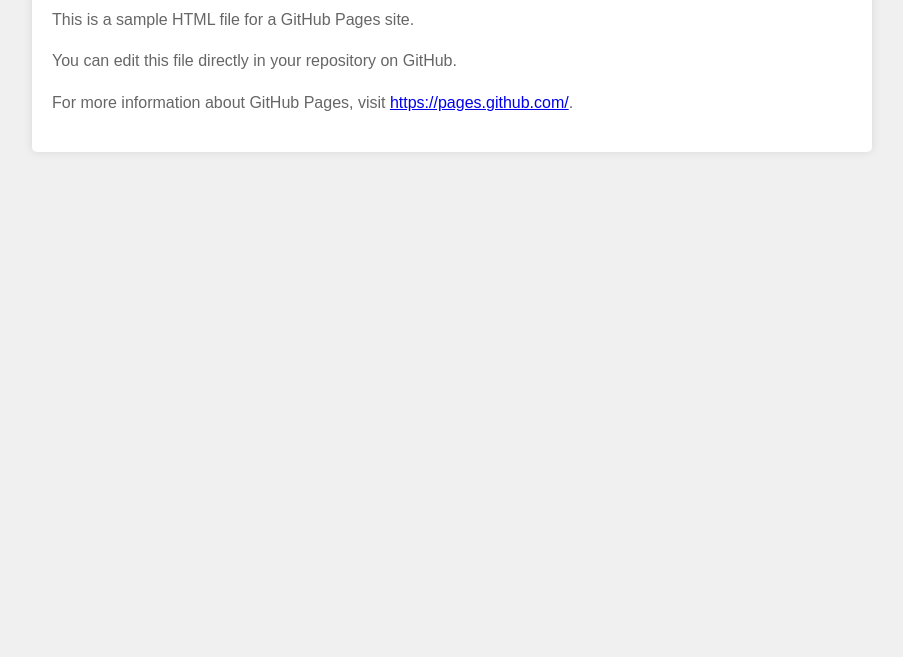
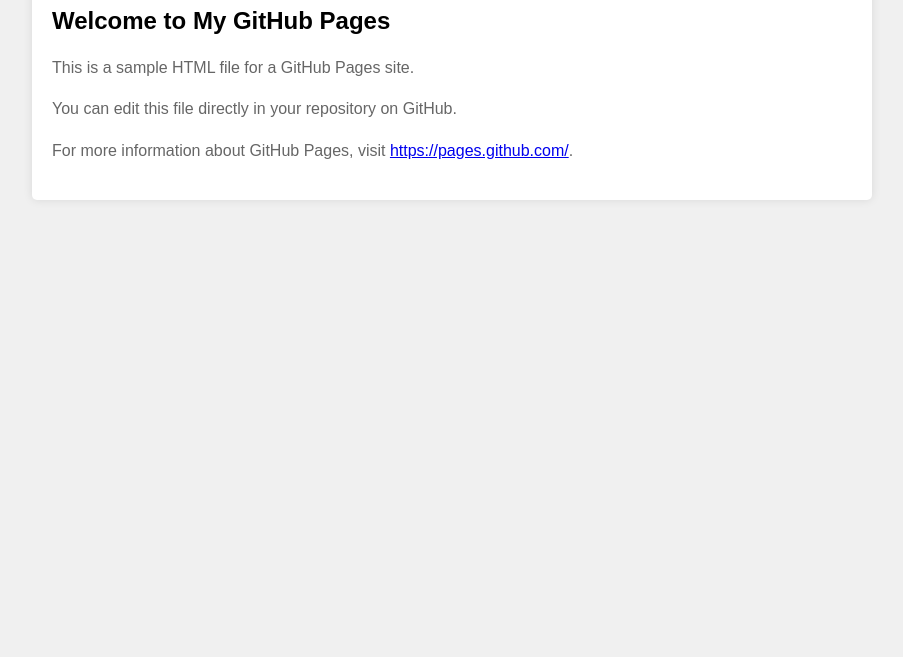
Before and after one commit to nyakagwafred/test-pages, a plain HTML site: page index.html in a window 1280 px wide. Shown: the part 143-800 px from the top of the page, without its empty margins (188-1091 px from the left). Drawn offline with Linux system fonts and the light colour scheme.

Commit message:
Add subheading to index.html
Added a subheading to the HTML page

```diff
--- a/index.html
+++ b/index.html
@@ -32,6 +32,7 @@
 <body>
     <div class="container">
         <h1>Welcome to My GitHub Pages Site</h1>
+        <h2>Welcome to My GitHub Pages</h2>
         <p>This is a sample HTML file for a GitHub Pages site.</p>
         <p>You can edit this file directly in your repository on GitHub.</p>
         <p>For more information about GitHub Pages, visit <a href="https://pages.github.com/">https://pages.github.com/</a>.</p>
```
